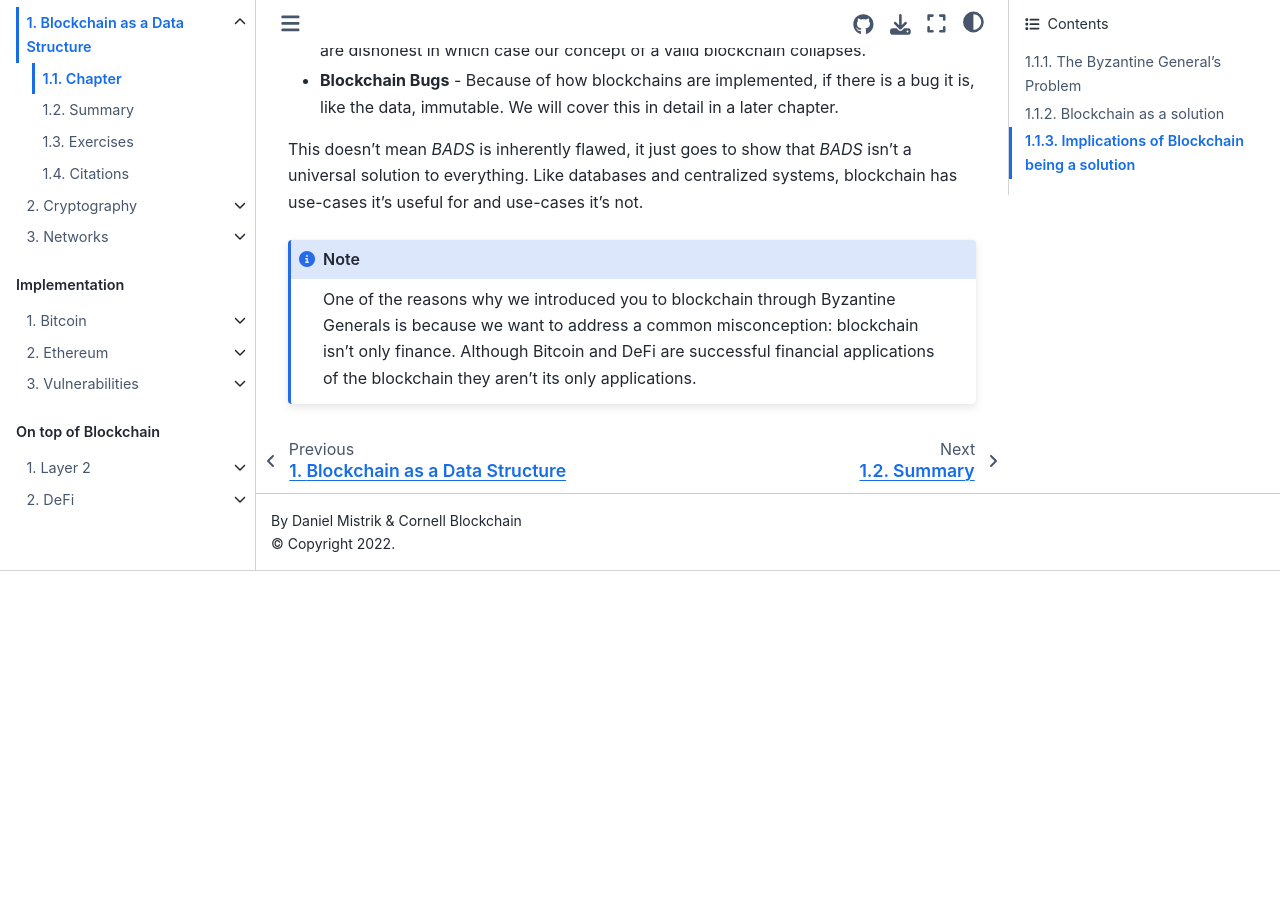
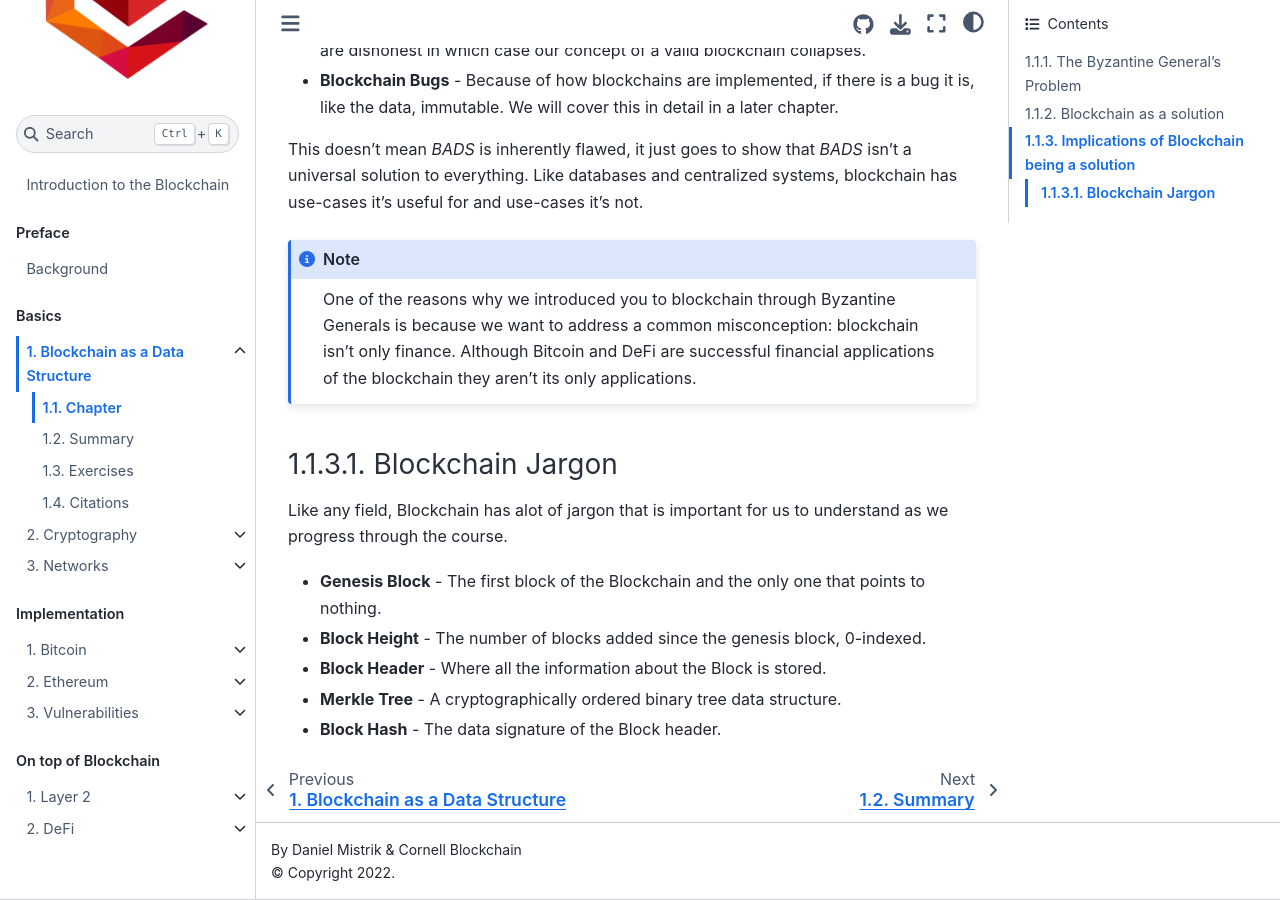
Before and after one commit to DanielMistrik/Intro2Blockchain, a Jupyter Book: the page built from chapters/baad/text.md, in a window 1280 px wide and 900 px high, scrolled down 11454 px. Built offline with Jupyter Book 1.0.4 settings and Sphinx 7.4.7 and the Sphinx Book theme 1.1.4, drawn with Linux system fonts in a browser that asks for light colours; before the commit the page ends 12025 px from its top, so only the background shows below that.

Commit message:
Added jargon in the first chapter.

```diff
--- a/chapters/baad/text.md
+++ b/chapters/baad/text.md
@@ -442,3 +442,12 @@
 Bitcoin and DeFi are successful financial applications of the blockchain they aren't
 its only applications.
 :::
+
+### Blockchain Jargon
+Like any field, Blockchain has alot of jargon that is important for us to understand as we progress
+through the course.
+* **Genesis Block** - The first block of the Blockchain and the only one that points to nothing.
+* **Block Height** - The number of blocks added since the genesis block, 0-indexed.
+* **Block Header** - Where all the information about the Block is stored.
+* **Merkle Tree** - A cryptographically ordered binary tree data structure.
+* **Block Hash** - The data signature of the Block header.
```
Also changed, not shown: other parts of chapters/baad/text.md (+1 -1 lines).
